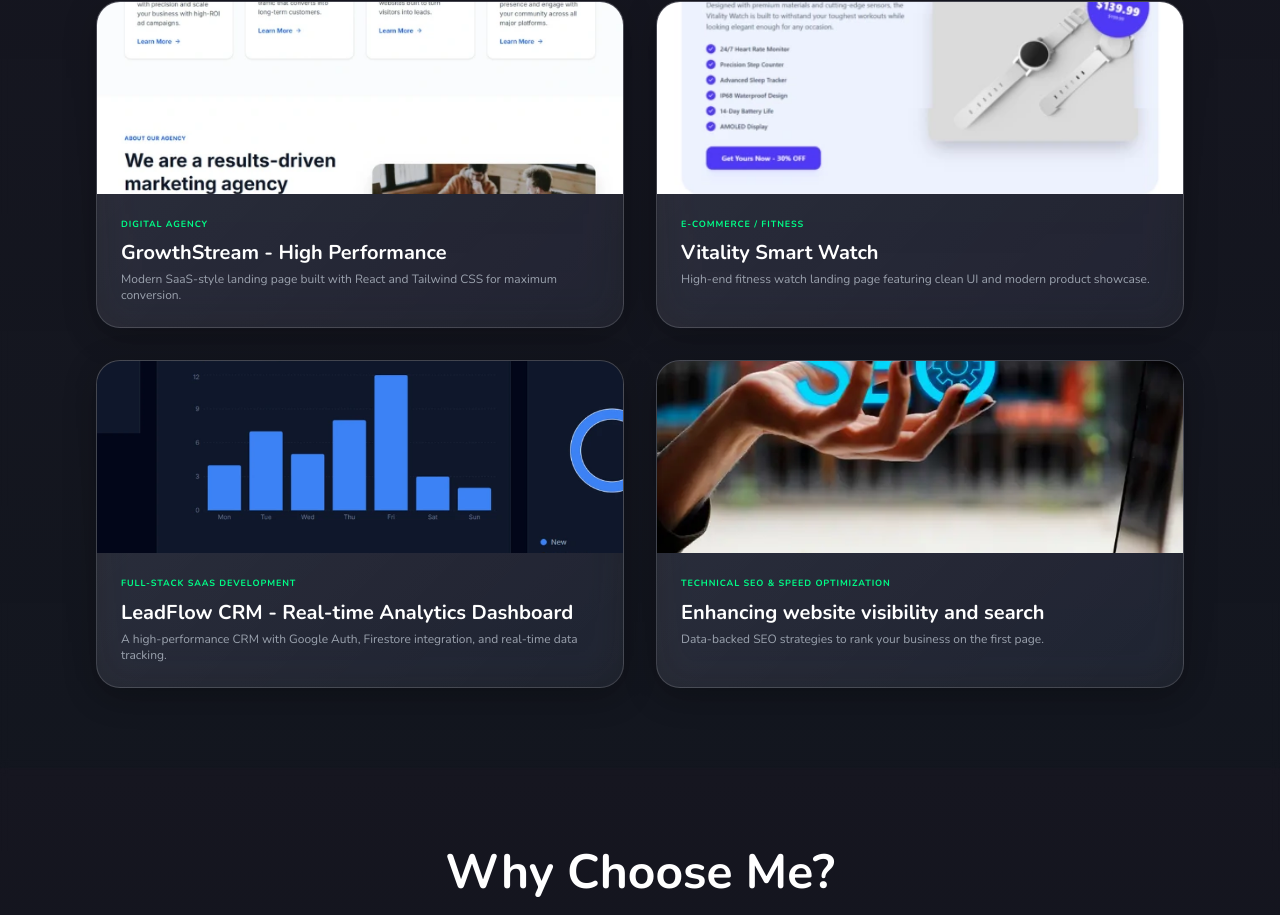
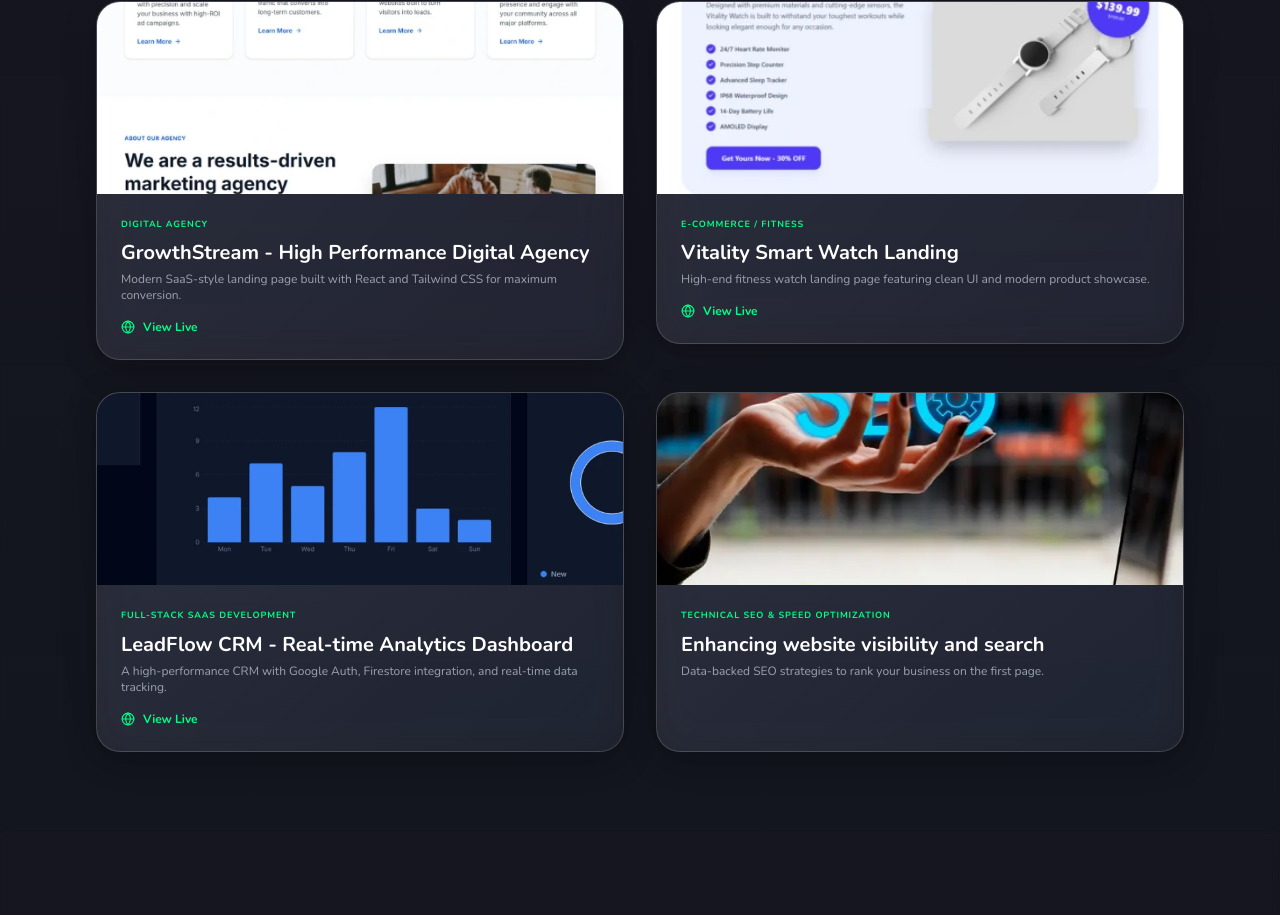
Before and after one commit to adnanqaiser/my-portfolio, a React (Vite) app: page / in a window 1280 px wide. Shown: the part 3216-4131 px from the top of the page. Built offline with nearby package versions, Linux system fonts and the light colour scheme.

Commit message:
update cards link

```diff
--- /dev/null
+++ b/src/data/projects.ts
@@ -0,0 +1,37 @@
+import { Globe } from 'lucide-react';
+
+export interface ProjectDetail {
+  id: string;
+  title: string;
+  category: string;
+  description: string;
+  image: string;
+  liveUrl: string;
+}
+
+export const projectsData: ProjectDetail[] = [
+  {
+    id: 'growthstream-digital-agency',
+    title: 'GrowthStream - High Performance Digital Agency',
+    category: 'Digital Agency',
+    description: 'Modern SaaS-style landing page built with React and Tailwind CSS for maximum conversion.',
+    image: '/images/growthstream-thumb.webp',
+    liveUrl: 'https://growthstream-digital-agency.vercel.app/'
+  },
+  {
+    id: 'vitality-fitness-landing',
+    title: 'Vitality Smart Watch Landing',
+    category: 'E-commerce / Fitness',
+    description: 'High-end fitness watch landing page featuring clean UI and modern product showcase.',
+    image: '/images/vitality-thumb.webp',
+    liveUrl: 'https://vitality-fitness-landing.vercel.app/'
+  },
+  {
+    id: 'leadflow-crm',
+    title: 'LeadFlow CRM - Real-time Analytics Dashboard',
+    category: 'Full-Stack SaaS Development',
+    description: 'A high-performance CRM with Google Auth, Firestore integration, and real-time data tracking.',
+    image: '/images/leadflow-dashboard-preview.webp',
+    liveUrl: 'https://leadflow-crm-sepia.vercel.app/'
+  }
+];
--- a/src/pages/Home.tsx
+++ b/src/pages/Home.tsx
@@ -2,6 +2,7 @@ import React, { useState } from "react";
 import { motion } from "motion/react";
 import { Link } from "react-router-dom";
 import { servicesData } from "../data/services";
+import { projectsData } from "../data/projects";
 import { Download, Star, MapPin, Globe, Zap, Palette } from "lucide-react";
 
 const ServiceCard = ({
@@ -58,16 +59,50 @@ const ProjectCard = ({
   category,
   title,
   description,
+  liveUrl,
 }: {
   image: string;
   category: string;
   title: string;
   description: string;
-}) => (
+  liveUrl?: string;
+}) => {
+  if (liveUrl) {
+    return (
+      <Link to={liveUrl} target="_blank" rel="noopener noreferrer">
         <motion.div
           whileHover={{ scale: 1.05, y: -8 }}
           transition={{ type: "spring", stiffness: 200 }}
-    className="glass-card overflow-hidden group"
+          className="glass-card overflow-hidden group cursor-pointer"
+        >
+          <img
+            src={image}
+            alt={title}
+            loading="lazy"
+            className="w-full h-48 object-cover transition-transform duration-500 group-hover:scale-110"
+            referrerPolicy="no-referrer"
+          />
+          <div className="p-6">
+            <span className="text-[9px] uppercase tracking-widest text-brand-green font-bold mb-2 block">
+              {category}
+            </span>
+            <h3 className="text-xl font-bold font-display mb-1">{title}</h3>
+            <p className="text-text-muted text-xs line-clamp-2">{description}</p>
+            <div className="mt-4 flex items-center gap-2">
+              <Globe size={14} className="text-brand-green" />
+              <span className="text-xs text-brand-green font-bold">View Live</span>
+            </div>
+          </div>
+        </motion.div>
+      </Link>
+    );
+  }
+
+  return (
+    <motion.div
+      whileHover={{ scale: 1.05, y: -8 }}
+      transition={{ type: "spring", stiffness: 200 }}
+      className="glass-card overflow-hidden group cursor-pointer"
     >
       <img
         src={image}
@@ -85,6 +120,7 @@ const ProjectCard = ({
       </div>
     </motion.div>
   );
+};
 
 const BlogCard = ({
   image,
@@ -371,24 +407,16 @@ download="Adnan-Qaiser-Automation-Test-Engineer.pdf"
         </div>
 
 <div className="grid grid-cols-1 md:grid-cols-2 gap-8">
+  {projectsData.map((project) => (
     <ProjectCard
-            image="/images/growthstream-thumb.webp"
-            category="Digital Agency"
-            title="GrowthStream - High Performance"
-            description="Modern SaaS-style landing page built with React and Tailwind CSS for maximum conversion."
+      key={project.id}
+      image={project.image}
+      category={project.category}
+      title={project.title}
+      description={project.description}
+      liveUrl={project.liveUrl}
     />
-          <ProjectCard
-            image="/images/vitality-thumb.webp" // Check karein ke ye file images folder mein hai
-            category="E-commerce / Fitness"
-            title="Vitality Smart Watch"
-            description="High-end fitness watch landing page featuring clean UI and modern product showcase."
-          />
-          <ProjectCard
-            image="/images/leadflow-dashboard-preview.webp"
-            category="Full-Stack SaaS Development"
-            title="LeadFlow CRM - Real-time Analytics Dashboard"
-            description="A high-performance CRM with Google Auth, Firestore integration, and real-time data tracking."
-          />
+  ))}
   <ProjectCard
     image="/images/technical-seo-speed-optimization.webp"
     category="Technical SEO & Speed Optimization"
```
Lines whose indentation alone changed are shown as unchanged.
